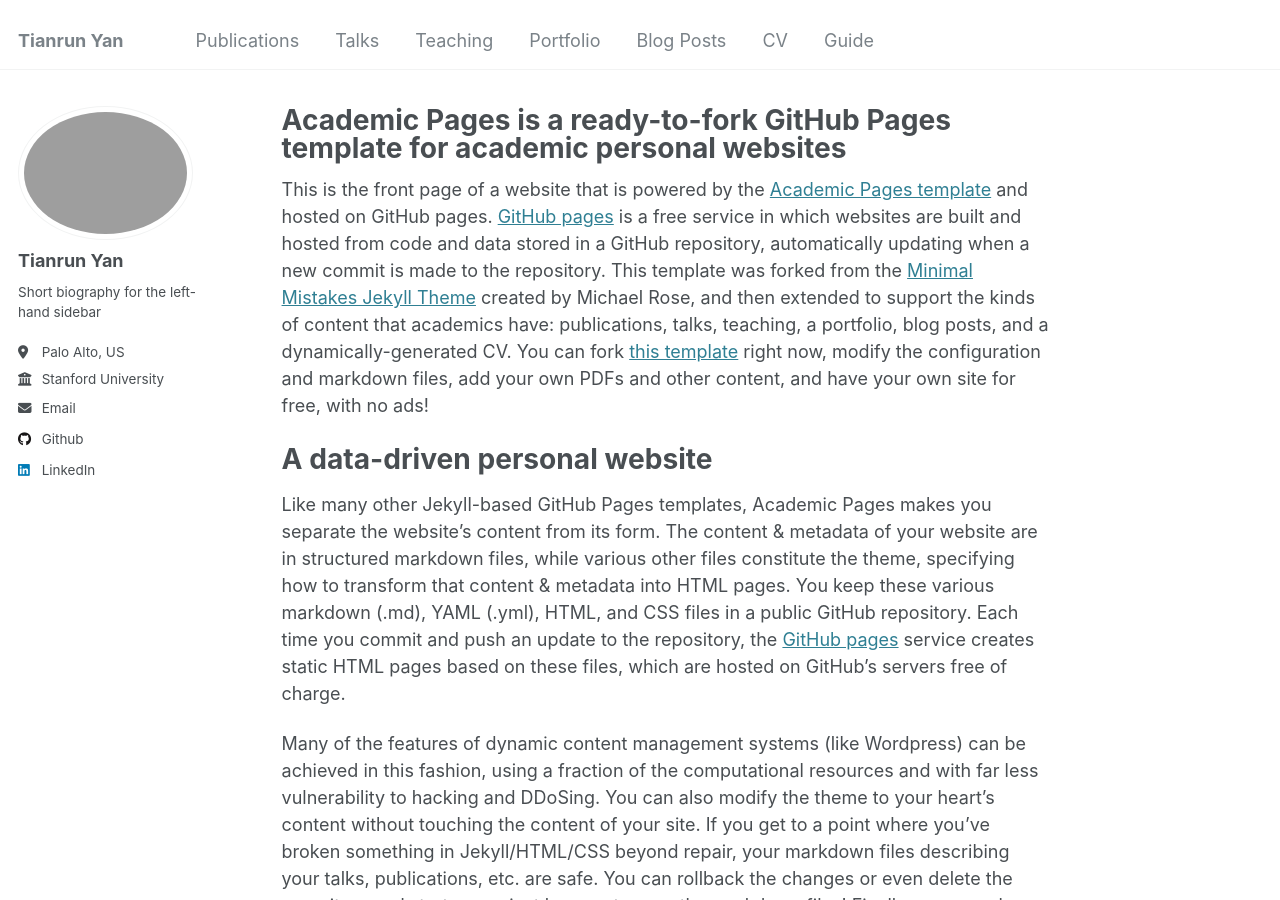
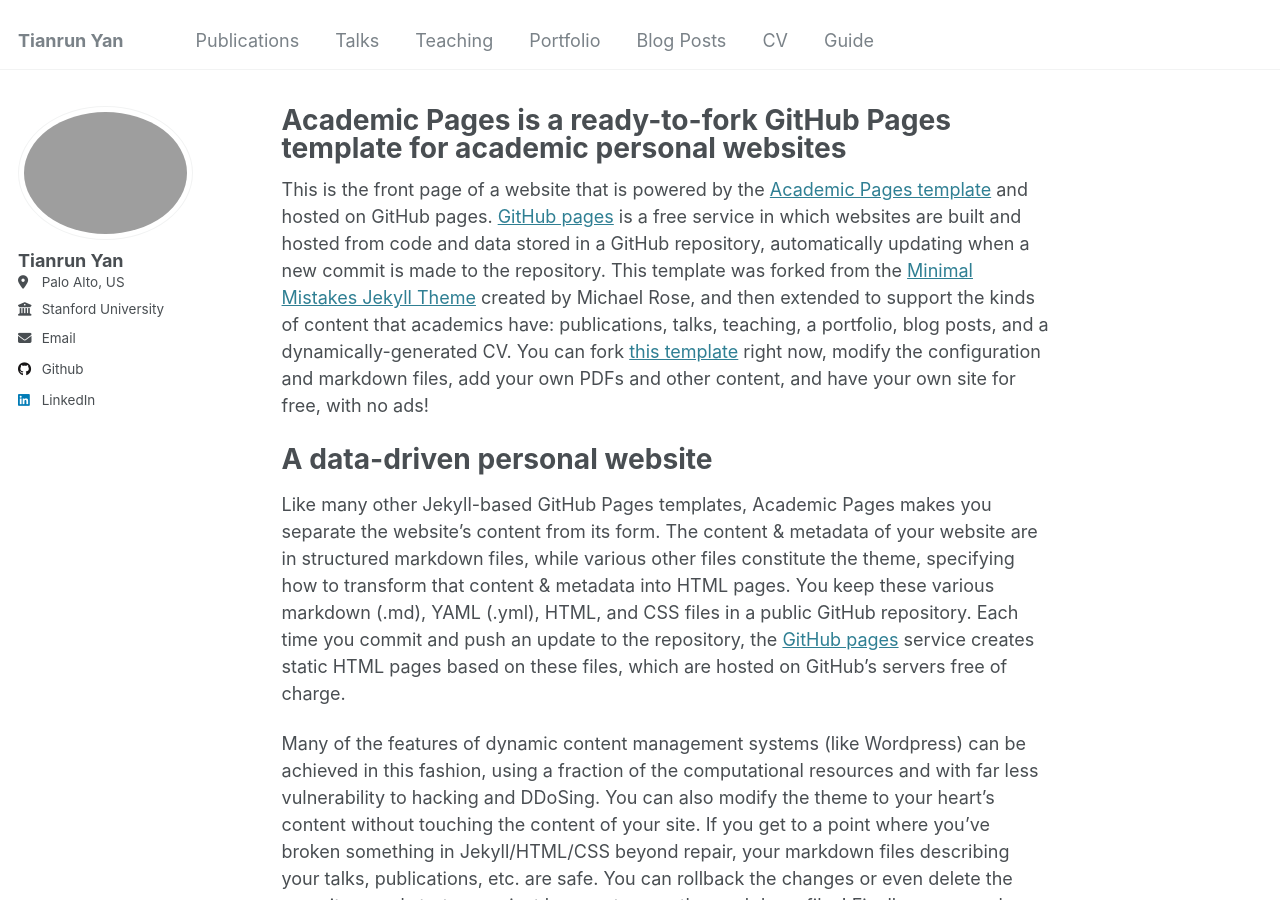
Before and after one commit to tianrun178/tianrun178, a Jekyll site: the page built from _pages/about.md, in a window 1280 px wide and 900 px high. Built offline with Jekyll 4.4.1, drawn with Linux system fonts in a browser that asks for light colours.

Commit message:
Update _config.yml

```diff
--- a/_config.yml
+++ b/_config.yml
@@ -21,10 +21,10 @@ repository               : "academicpages/academicpages.github.io"
 #               Additional customization can be done by editing /_includes/author-profile.html
 author:
   # Biographic information
-  avatar           : "IMG_5269.JPG"
+  avatar           : "0P2A0251.jpg"
   name             : "Tianrun Yan"
   pronouns         : # example: "she/her"
-  bio              : "Short biography for the left-hand sidebar"
+  bio              : #"a master student "
   location         : "Palo Alto, US"
   employer         : "Stanford University"
   uri              : # URL
```
